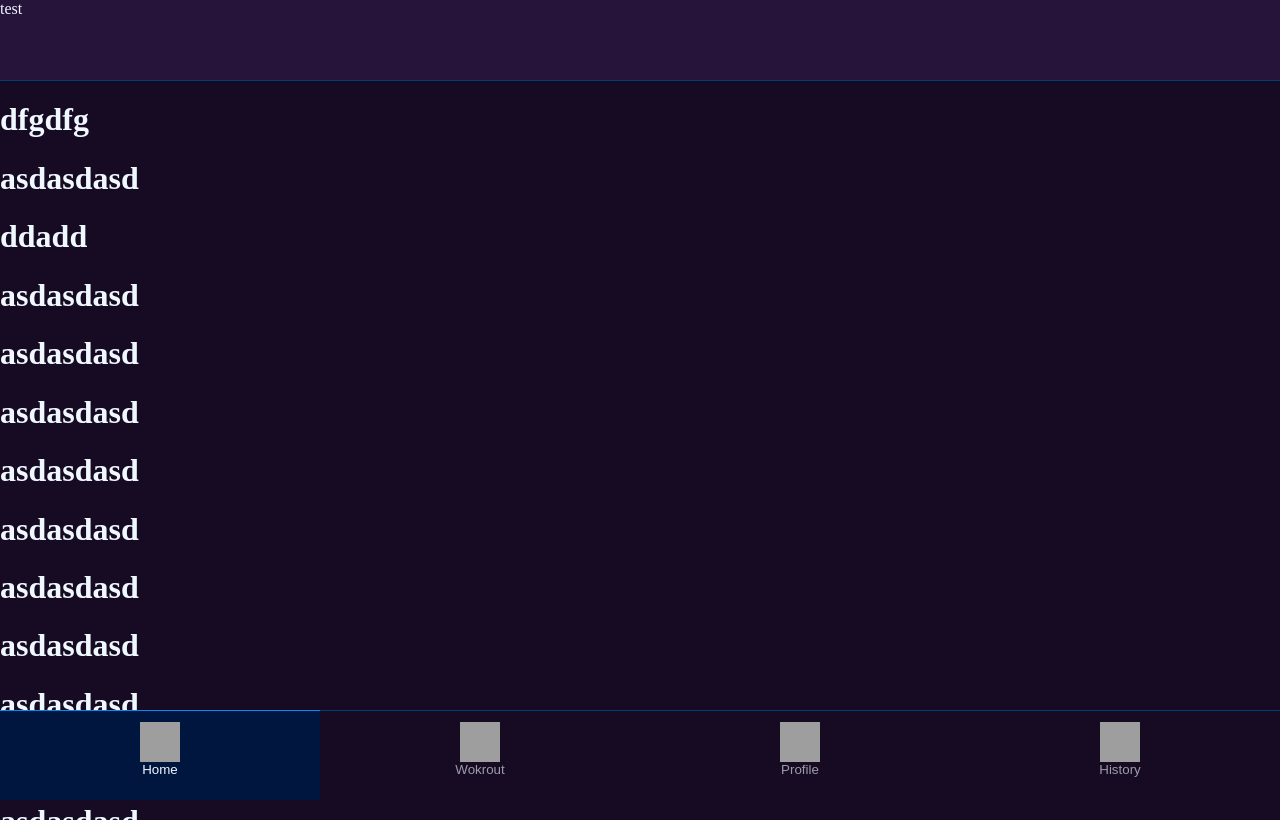
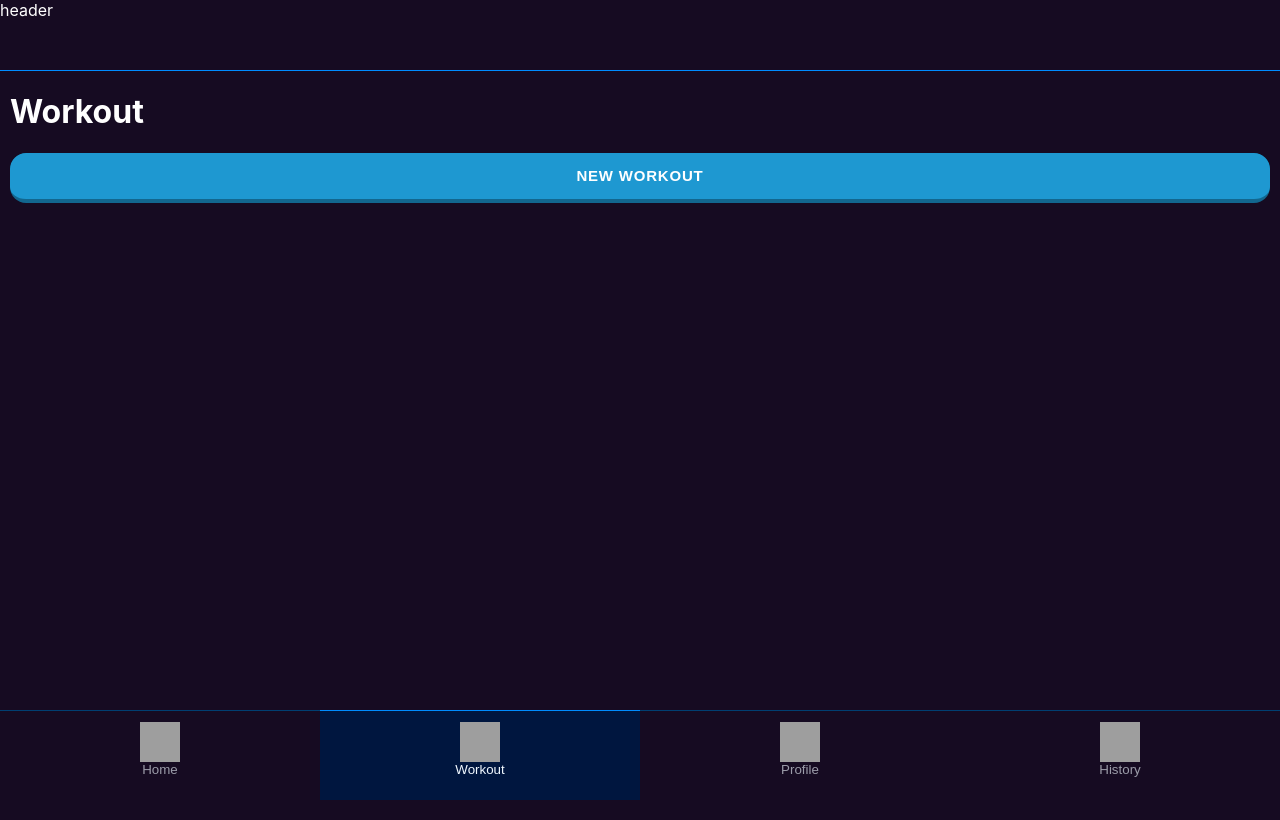
Before and after one commit to AlexFuzzy21/app-preactice, a website with bundled scripts: page www/index.html in a window 1280 px wide. Built offline with nearby package versions, Linux system fonts and the light colour scheme; grey boxes are pictures that could not be loaded.

Commit message:
Fixed layout problems, started work on the workout page, did some icon designing

```diff
--- a/www/app.js
+++ b/www/app.js
@@ -4,6 +4,11 @@ import { loadpage } from "./js/loader.js";
 window.addEventListener("load", function() {
   loadpage();
 });
+
+window.new_workout = function() {
+  console.log("New workout")
+};
+
 
 
 //for showing pages
@@ -20,3 +25,6 @@ window.showPage = function(pageId, buttonId) {
   document.getElementById(buttonId).classList.add("active");
   document.getElementById(pageId).classList.add("active");
 };
+
+//document.addEventListener('contextmenu', e => e.preventDefault());
+//document.addEventListener('selectstart', e => e.preventDefault());
--- a/www/index.html
+++ b/www/index.html
@@ -4,49 +4,41 @@
     <meta http-equiv="content-type" content="text/html; charset=UTF-8" />
     <meta name="viewport" content="width=device-width, initial-scale=1.0">
     <script type="module" src="app.js"></script>
-    <link rel="stylesheet" type="text/css" href="style.css" />
+    <link rel="stylesheet" href="style.css" />
   </head>
   <body>
-  <!--Topbar-->
-    <div class="home-topbar-container">
-      <span>test</span>
+  <header>
+    header
+  </header>
+  <main>
+    <div class="content">
+      <div id="home-page" class="page ">
+        home
       </div>
 
-  <!--Pages-->
-  <div class="content">
-    <div id="home-page" class="page active">
-      <h1>dfgdfg</h1>
-      <h1>asdasdasd</h1>
-      <h1>ddadd</h1>
-      <h1>asdasdasd</h1>
-      <h1>asdasdasd</h1>
-      <h1>asdasdasd</h1>
-      <h1>asdasdasd</h1>
-      <h1>asdasdasd</h1>
-
-      <h1>asdasdasd</h1>
-      <h1>asdasdasd</h1>
-      <h1>asdasdasd</h1>
-      <h1>asdasdasd</h1>
-      <h1>asdasdasd</h1>
-      <h1>asdasdasd</h1>
-      <h1>asdasdasd</h1>
-    </div>
-    <div id="workout-page" class="page">work page</div>
-    <div id="profile-page" class="page">profile page</div>
-    <div id="history-page" class="page">history page</div>
+      <div id="workout-page" class="page active">
+        <h1>Workout</h1>
+        <button class="wp-newworkout-button" role="button" onclick="new_workout()">New workout</button>
       </div>
 
 
-    <!--toolbar-->
+      <div id="profile-page" class="page">
+        profile page
+      </div>
+      <div id="history-page" class="page">
+        history page
+      </div>
+    </div>
+  </main>
+  <footer>
     <div class="home-toolbar-container">
-    <button id="home-button" class="TBbutton active" onclick="showPage('home-page', 'home-button')">
+      <button id="home-button" class="TBbutton" onclick="showPage('home-page', 'home-button')">
         <img src="Assets/home-button.png">
         <span>Home</span>
       </button>
-     <button id="workout-button" class="TBbutton" onclick="showPage('workout-page', 'workout-button')">
-      <img src="Assets/home-button.png">
-      <span>Wokrout</span>
+      <button id="workout-button" class="TBbutton active" onclick="showPage('workout-page', 'workout-button')">
+        <img src="Assets/workout-button.png">
+        <span>Workout</span>
       </button>
       <button id="profile-button" class="TBbutton" onclick="showPage('profile-page', 'profile-button')">
         <img src="Assets/home-button.png">
@@ -57,12 +49,11 @@
         <span>History</span>
       </button>
     </div>
-
+  </footer>
     <div class="loader-wrapper">
       <div class="loader-box">
         <div class="loader"></div>
       </div>
     </div>
-
   </body>
 </html>
--- a/www/style.css
+++ b/www/style.css
@@ -1,44 +1,116 @@
-body {
+
+html, body {
   margin: 0;
-  margin-top: 20px;
-  padding: 0;
-  width:100vw;
-  height: 100vh;
-  background-color: #160b22;
-  color: aliceblue;
+  overflow-y: hidden;
+
 }
+
 body {
   display: flex;
   flex-direction: column;
-  overflow: hidden;
-}
-.page {
-  display: none;
-  padding-bottom: 70px;
+  height: 100vh;
+  background-color: #160b22;
+  color: rgb(255, 255, 255);
+  font-family: 'Inter', sans-serif;
 }
 
-.page.active {
-  display: block;
-}
-
-.content {
-  margin-top: 60px;
-  overflow-y: auto;
-  overscroll-behavior-y: contain;
-}
-/* Topbar*/
-.home-topbar-container {
-  height: 80px;
-  position: fixed;
-  top: 0;
-  width: 100%;
-  background-color:#27143b; ;
+/* Topbar/Header */
+header {
+  height: 70px;
+  background-color: #160b22;;
+  flex-shrink: 0;
   border-bottom-style: solid;
-  border-color: #003f72;
+  border-color: #008cff;
   border-width: 1px;
 }
 
-/*Lower nav bar/toolbar*/
+/* Main Content */
+main {
+  flex: 1;
+  margin-bottom: 20px;
+  overflow-y: auto;
+  overscroll-behavior: contain;
+  margin-right: 10px;
+  margin-left: 10px;
+}
+
+/* Workout Page */
+
+.wp-newworkout-button {
+  appearance: button;
+  background-color: #12678f;
+  border: solid transparent;
+  border-radius: 16px;
+  border-width: 0 0 4px;
+  box-sizing: border-box;
+  color: #FFFFFF;
+  cursor: pointer;
+  display: inline-block;
+  font-family: din-round,sans-serif;
+  font-size: 15px;
+  font-weight: 700;
+  letter-spacing: .8px;
+  line-height: 20px;
+  margin: 0;
+  outline: none;
+  overflow: visible;
+  padding: 13px 16px;
+  text-align: center;
+  text-transform: uppercase;
+  touch-action: manipulation;
+  transform: translateZ(0);
+  transition: filter .2s;
+  user-select: none;
+  -webkit-user-select: none;
+  vertical-align: middle;
+  white-space: nowrap;
+  width: 100%;
+}
+
+.wp-newworkout-button:after {
+  background-clip: padding-box;
+  background-color: #1e98d1;
+  border: solid transparent;
+  border-radius: 16px;
+  border-width: 0 0 4px;
+  bottom: -4px;
+  content: "";
+  left: 0;
+  position: absolute;
+  right: 0;
+  top: 0;
+  z-index: -1;
+}
+
+.wp-newworkout-button,
+.wp-newworkout-button:focus {
+  user-select: none;
+  -webkit-user-select: none;
+  outline: none;
+  -webkit-tap-highlight-color: transparent;
+}
+
+.wp-newworkout-button:hover:not(:disabled) {
+  filter: brightness(1.1);
+  -webkit-filter: brightness(1.1);
+}
+
+.wp-newworkout-button:disabled {
+  cursor: auto;
+}
+
+.wp-newworkout-button:active {
+  border-width: 4px 0 0;
+  background: none;
+}
+
+/* Bottombar/footer */
+footer {
+  height: 70px;
+  background-color: #29143f;
+  flex-shrink: 0;
+}
+
 .home-toolbar-container {
   background-color: #000000;
   height: 90px;
@@ -50,6 +122,7 @@ body {
   align-items: center;
   white-space: nowrap;
 }
+
 .home-toolbar-container button {
   display: flex;
   width: 100%;
@@ -73,6 +146,18 @@ body {
   border-color: #008cff;
   color: rgb(240, 248, 255);
 }
+
+
+
+.page {
+  display: none;
+  padding-bottom: 70px;
+}
+.page.active {
+  display: block;
+}
+
+
 
 
 /* loader */
```
Also changed, not shown: 3 other files. Lines whose indentation alone changed are shown as unchanged.
